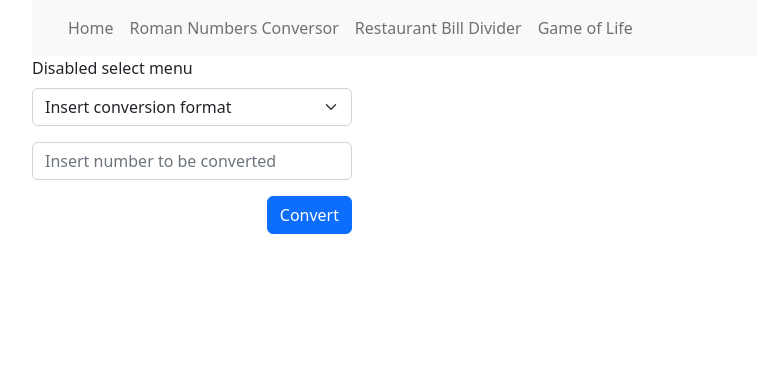
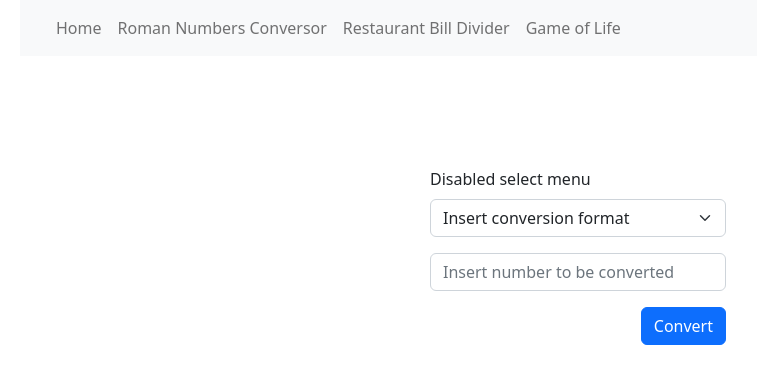
Before and after one commit to pimentelWillyam/code-challenge-rota-das-oficinas, a React (Vite) app: page /roman-numbers-conversor in a window 1280 px wide. Shown: the top 384 px of the page, without its empty margins (50-807 px from the left). Built offline with nearby package versions, Linux system fonts and the light colour scheme.

Commit message:
feat: adding roman form component to it's page

```diff
--- a/src/Pages/RomanNumbersConversorPage/index.tsx
+++ b/src/Pages/RomanNumbersConversorPage/index.tsx
@@ -1,6 +1,6 @@
 import './style.css'
 
-import Container from 'react-bootstrap/Container';
+import {Container,Col,Row} from 'react-bootstrap/'
 
 import {NavigationBar} from '../../components/NavigationBar'
 import { RomanNumberForm } from '../../components/RomanNumberForm';
@@ -8,8 +8,13 @@ import { RomanNumberForm } from '../../components/RomanNumberForm';
 export const RomanNumbersConversorPage = () =>{
     return(
         <Container>
-            <NavigationBar />
-            <RomanNumberForm />
+            <Row>
+                <NavigationBar />
+            </Row>
+            <Row id="roman-numbers-conversion-page-line-2">
+                <RomanNumberForm />
+            </Row>
+
         </Container>
     )
 }
--- a/src/Pages/RomanNumbersConversorPage/style.css
+++ b/src/Pages/RomanNumbersConversorPage/style.css
@@ -0,0 +1,7 @@
+#roman-numbers-conversion-page-line-2{
+    display: flex;
+    justify-content: center;
+    align-items: center;
+    height: 50vh;
+    width: 100%;
+}
```
